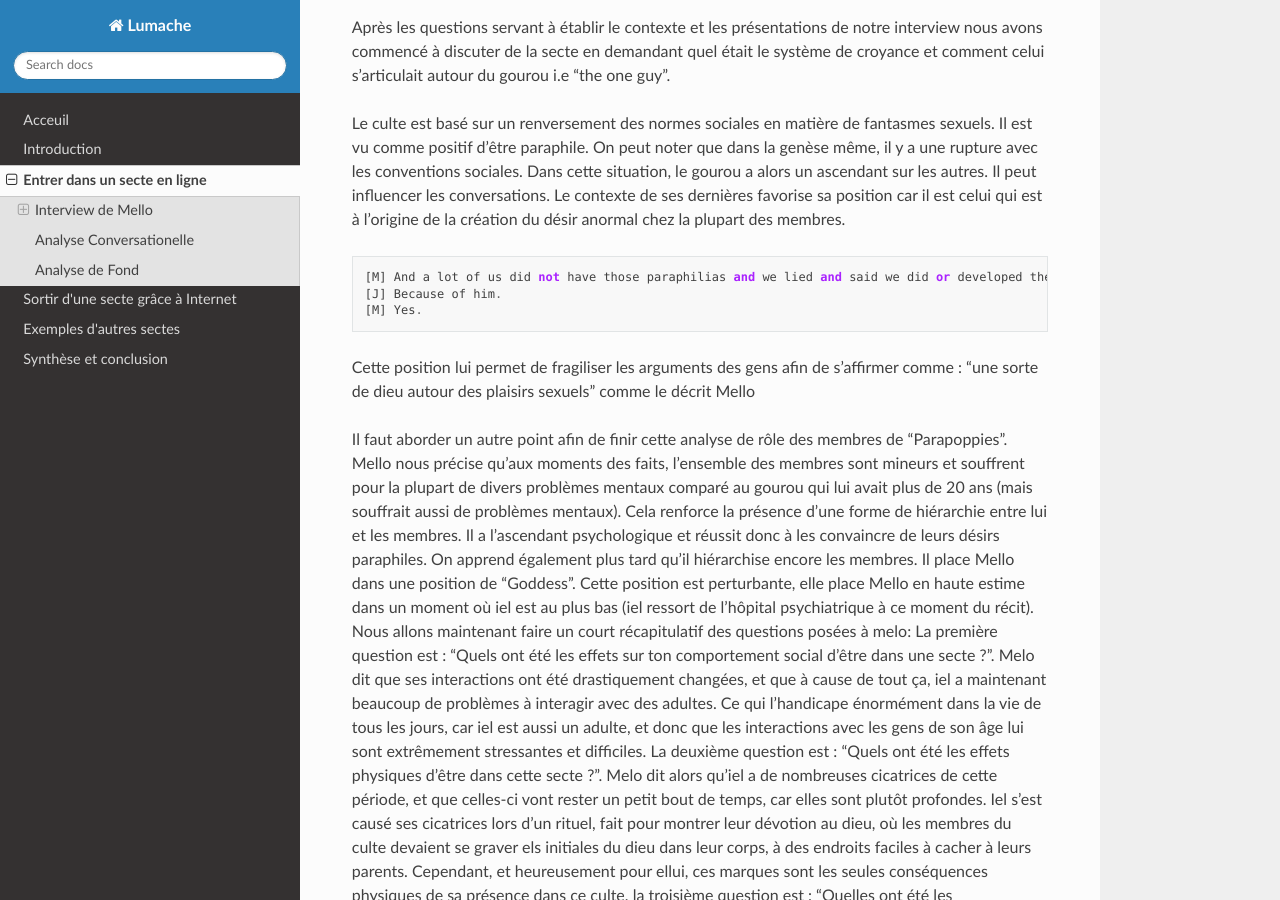
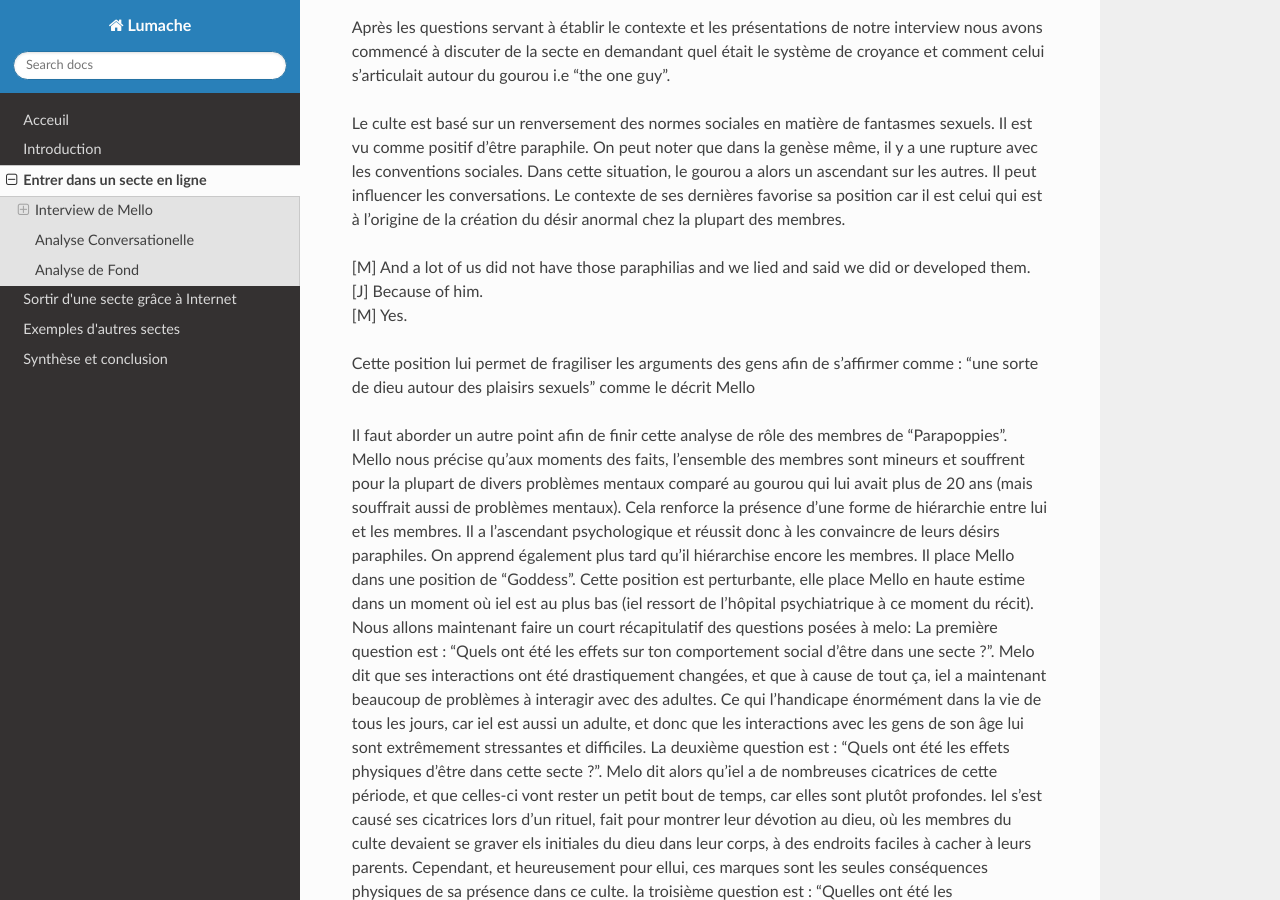
Before and after one commit to iceknith/SC23-quoicousectaire-website, a Sphinx documentation site: the page built from docs/source/mello.rst, in a window 1280 px wide and 900 px high, scrolled down 15180 px. Built offline with Sphinx 7.4.7 and the Read the Docs theme 3.1.0, drawn with Linux system fonts in a browser that asks for light colours.

Commit message:
minor change 4

```diff
--- a/docs/source/mello.rst
+++ b/docs/source/mello.rst
@@ -389,10 +389,12 @@ Analyse de Fond
 Après les questions servant à établir le contexte et les présentations de notre interview nous avons commencé à discuter de la secte en demandant quel était le système de croyance et comment celui s'articulait autour du gourou i.e “the one guy”.
 
 Le culte est basé sur un renversement des normes sociales en matière de fantasmes sexuels. Il est vu comme positif d’être paraphile. On peut noter que dans la genèse même, il y a une rupture avec les conventions sociales. Dans cette situation, le gourou a alors un ascendant sur les autres. Il peut influencer les conversations. Le contexte de ses dernières favorise sa position car il est celui qui est à l’origine de la création du désir anormal
-chez la plupart des membres. ::
-    [M] And a lot of us did not have those paraphilias and we lied and said we did or developed them.
-    [J] Because of him.
-    [M] Yes.
+chez la plupart des membres.
+
+
+|    [M] And a lot of us did not have those paraphilias and we lied and said we did or developed them.
+|    [J] Because of him.
+|    [M] Yes.
 
 Cette position lui permet de fragiliser les arguments des gens afin de s’affirmer comme : “une sorte de dieu autour des plaisirs sexuels” comme le décrit Mello
 
```
